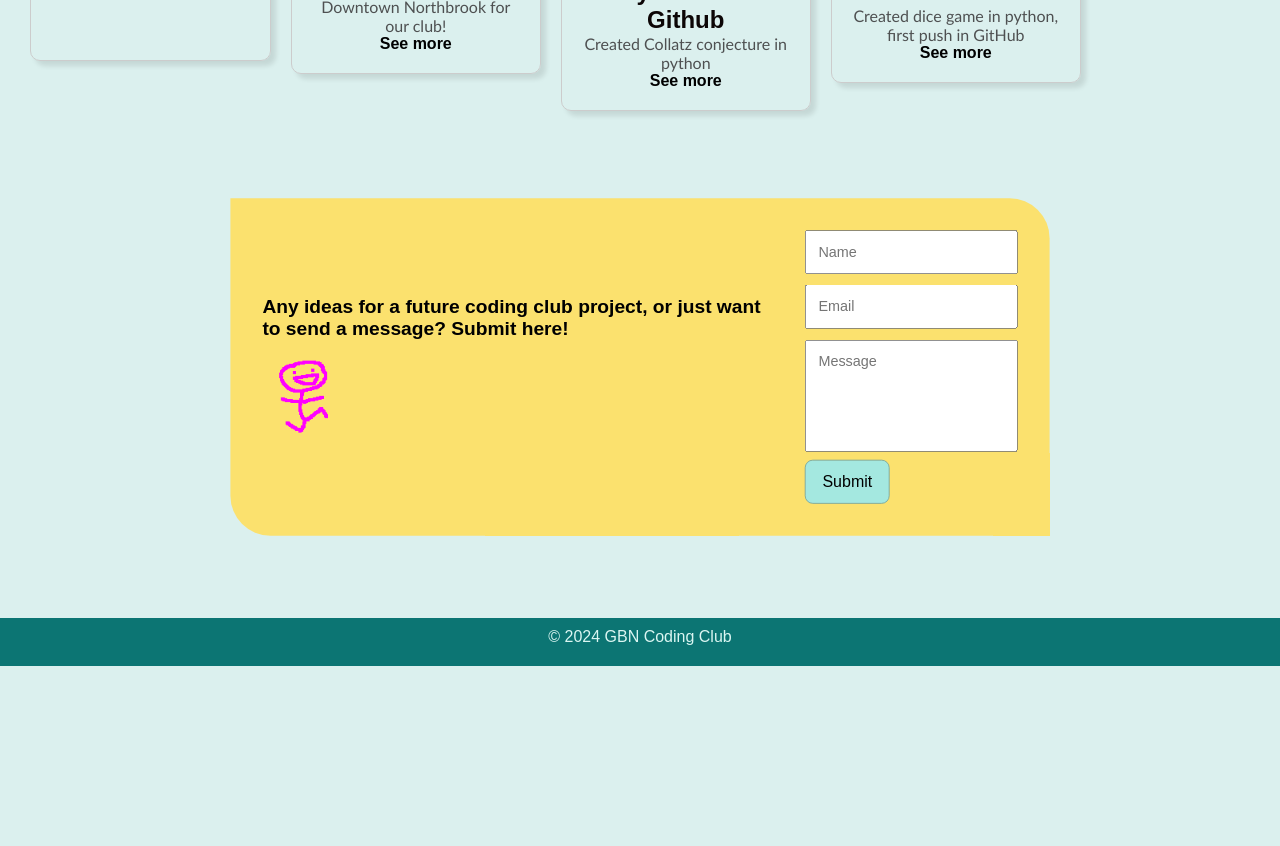
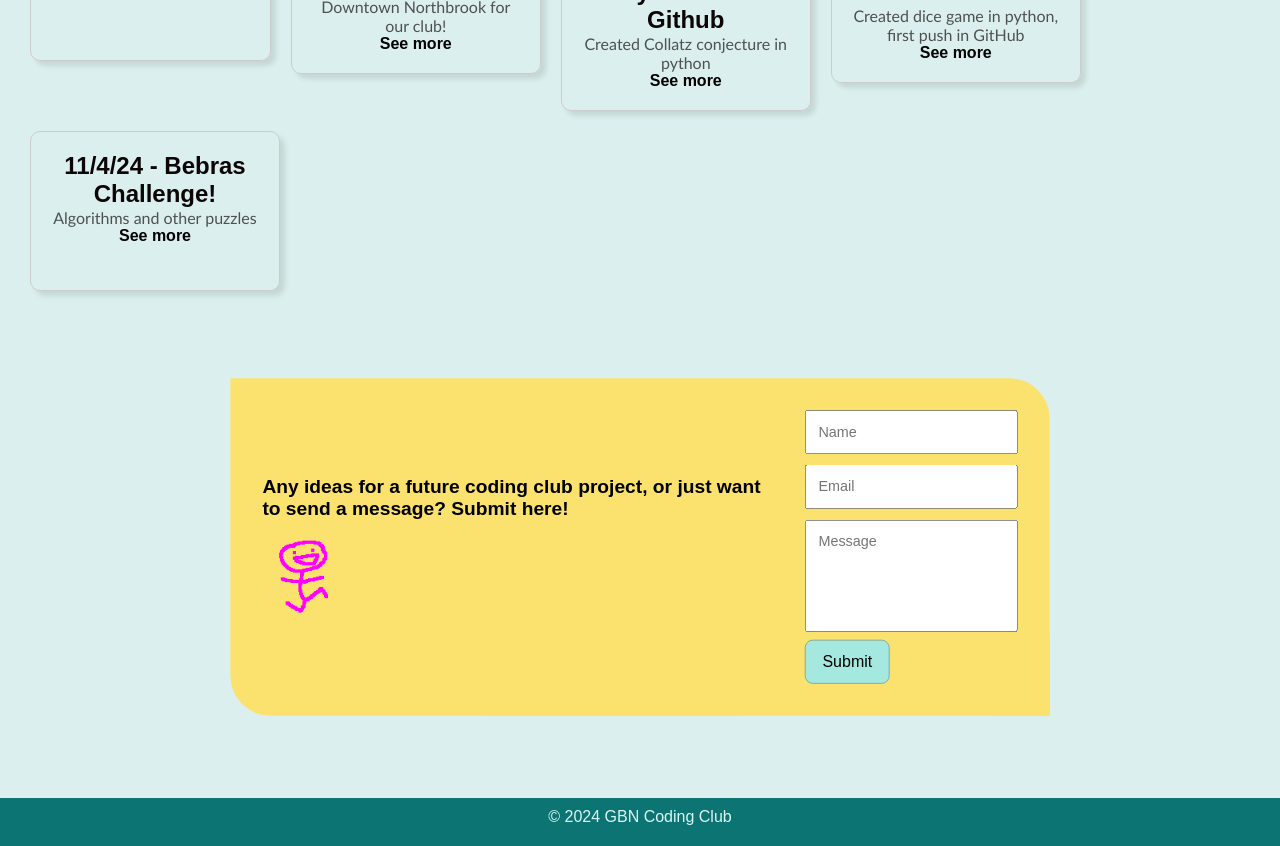
Before and after one commit to gbn265057/CodingClubWeb, a React (Vite) app: page / in a window 1280 px wide. Shown: the part 1020-1866 px from the top of the page. Before the commit the page ends 1686 px from the top, so only its background shows below. Built offline with nearby package versions, Linux system fonts and the light colour scheme; a web font is replaced by a local one.

Commit message:
Update App.jsx

```diff
--- a/src/App.jsx
+++ b/src/App.jsx
@@ -23,6 +23,8 @@ function App() {
     <Card link = "https://drive.google.com/file/d/1hPf2aDMfT5gDCOPNDj3ioyWxND4FGmYA/view" name = "9/16/24 - Paint the Town!" subtext="Painted a window in Downtown Northbrook for our club!"></Card>
     <Card name = "9/23/24 - Introduction to Python and Github" subtext="Created Collatz conjecture in python" link ="https://docs.google.com/presentation/d/1ZtsqtGZKWqgwvfEcOOa8sRXd1WmI4M7TcWcLamOOj1M/edit#slide=id.p"></Card>
     <Card name = "9/30/24 - First Python Project and More GitHub" subtext="Created dice game in python, first push in GitHub" link ="https://github.com/Juhplux/CodingclubMega_repo"></Card>
+    <Card name = "11/4/24 - Bebras Challenge!" subtext="Algorithms and other puzzles"></Card>
+
     </div>
     <div id = "idea">
       <Contact></Contact>
```
